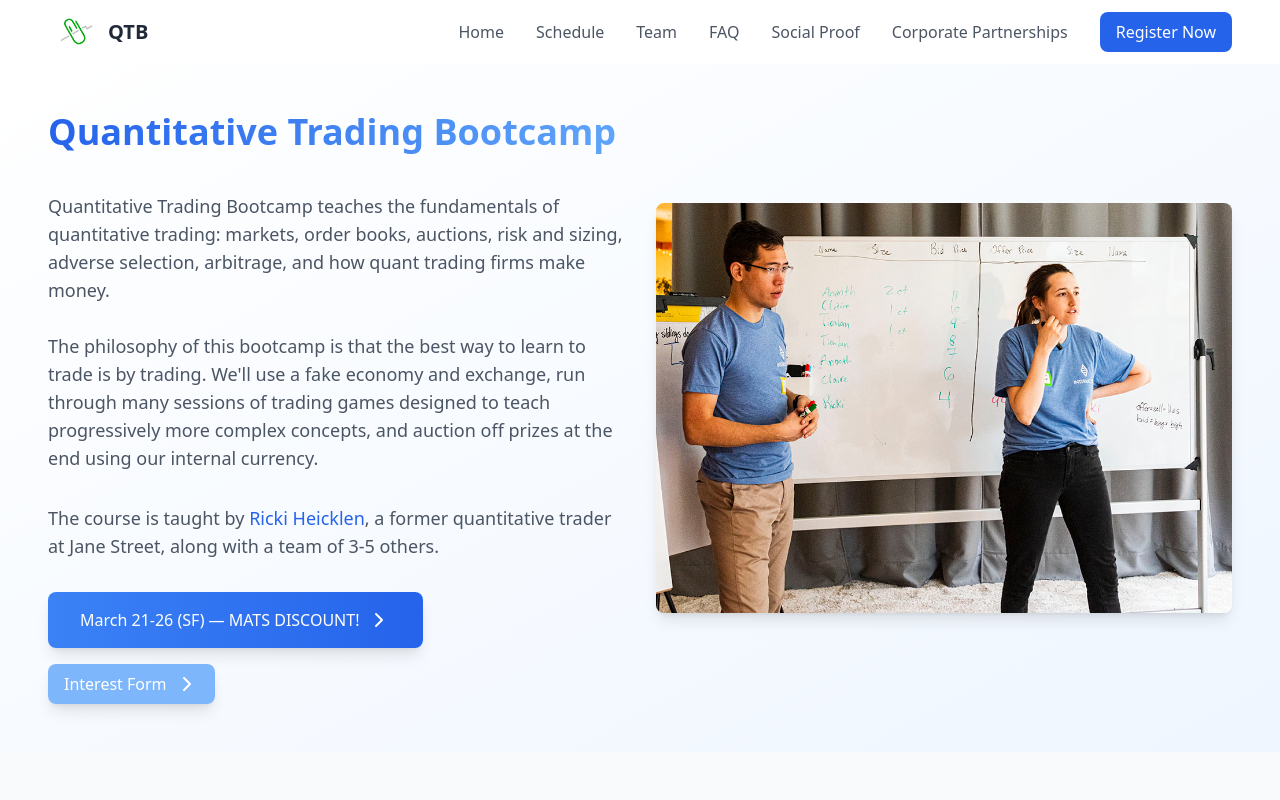
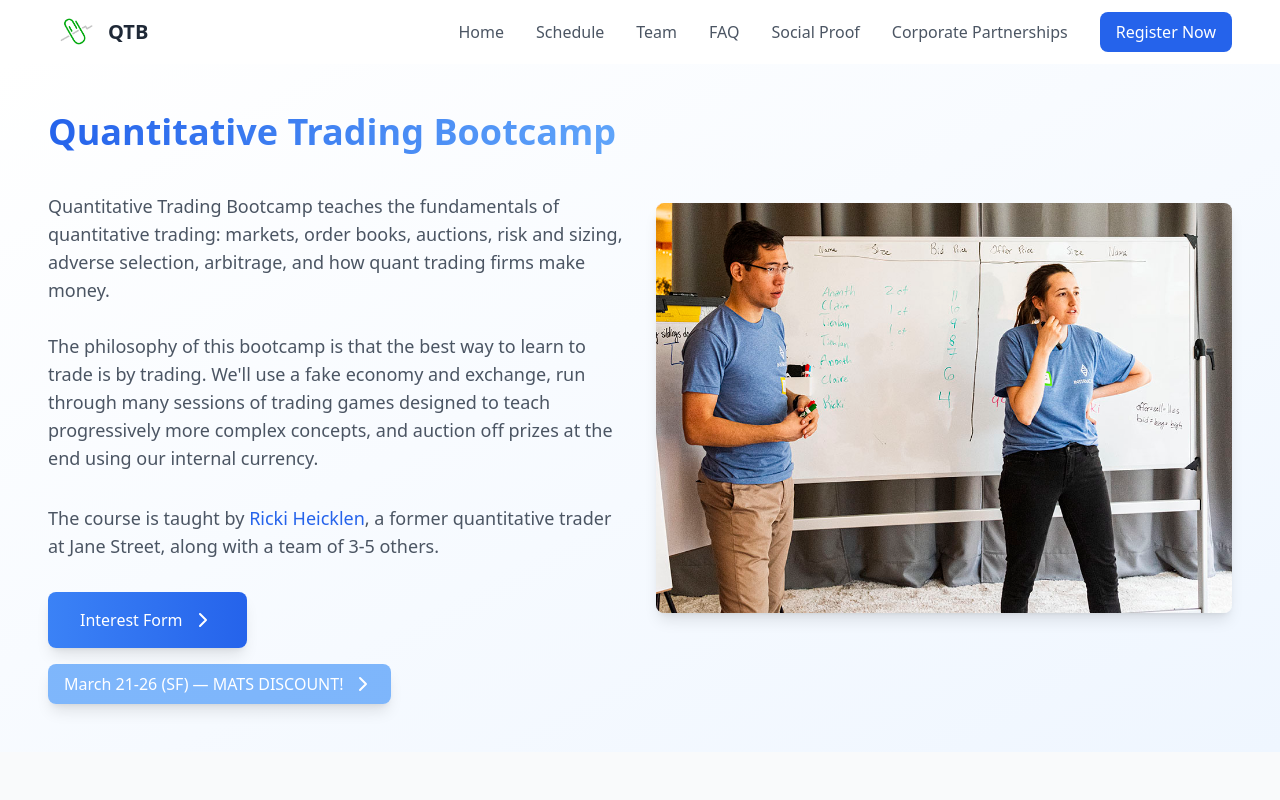
Before and after one commit to tradingbootcamp/website, a Vue app: page / in a window 1280 px wide. Shown: the top 800 px of the page. Built offline with nearby package versions, Linux system fonts and the light colour scheme.

Commit message:
Swap interest form and sign up

```diff
--- a/src/components/home.vue
+++ b/src/components/home.vue
@@ -31,11 +31,11 @@
             </p>
             <div class="flex flex-col items-start gap-4">
               <a target="_blank" :href="registerUrl" class="register-button">
-                March 21-26 (SF) — MATS DISCOUNT!
+                Interest Form
                 <ChevronRight class="ml-2" :size="24" />
               </a>
               <a target="_blank" :href="interestUrl" class="interest-button">
-                Interest Form
+                March 21-26 (SF) — MATS DISCOUNT!
                 <ChevronRight class="ml-2" :size="24" />
               </a>
               <!-- <a target="_blank" :href="interestUrl" class="interest-button">
```
